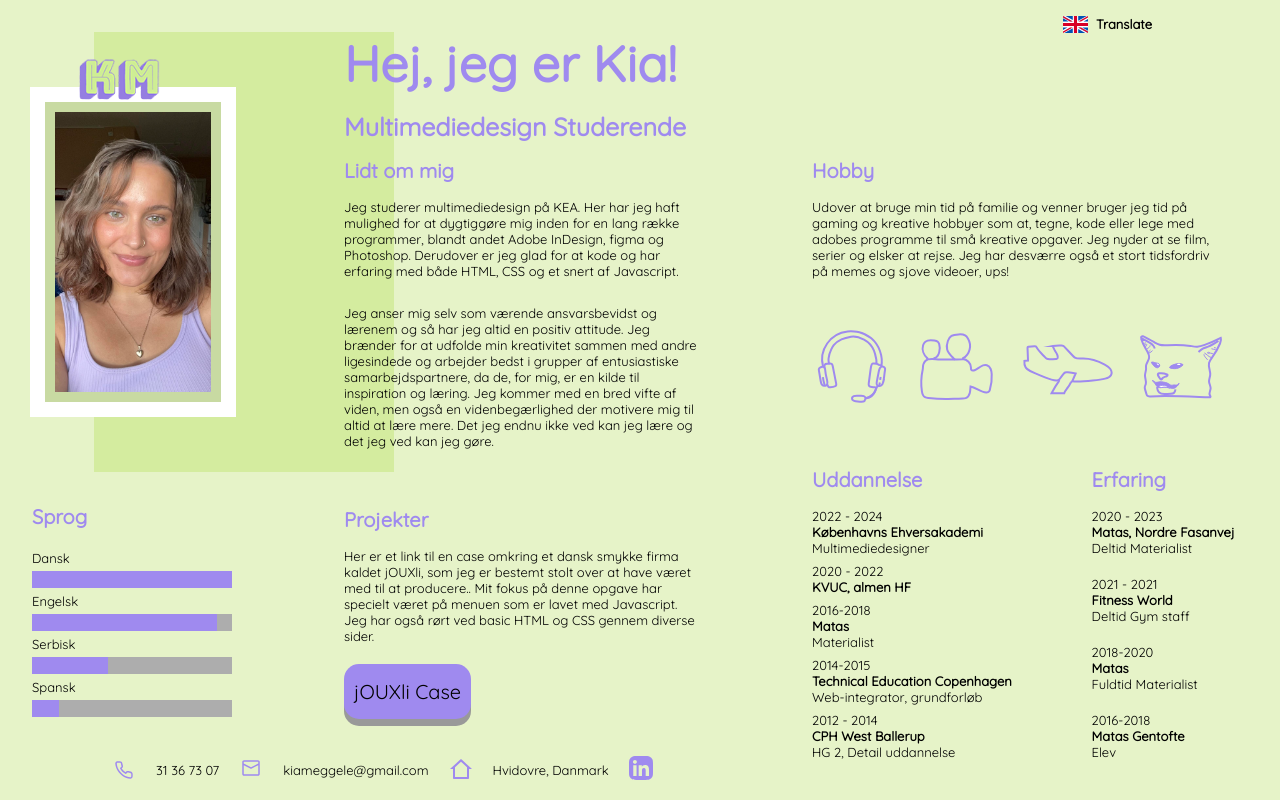
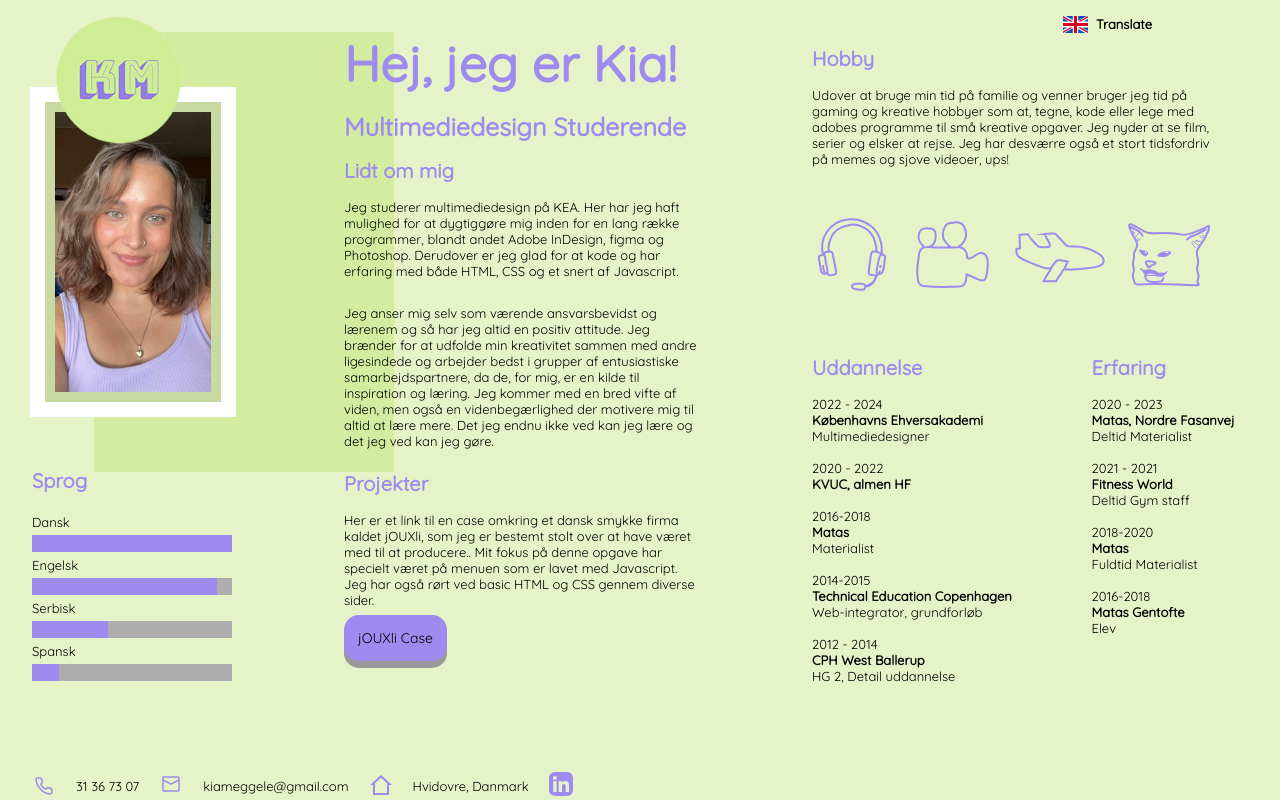
Before and after one commit to Kiameg/onepage_portfolio, a plain HTML site: page index.html in a window 1280 px wide. Drawn offline with Linux system fonts and the light colour scheme.

Commit message:
yes
Co-authored-by: Martin Bruun <dkkmartin@users.noreply.github.com>

```diff
--- a/index.html
+++ b/index.html
@@ -20,7 +20,7 @@
             <p class="translate_p">Translate</p>
         </div>
     </header>
-    <img class="logo1" src="img/logo2.webp" alt="">
+    <img class="logo1" src="img/logo3.webp" alt="">
     <main>
 
         <section class="column1">
--- a/style.css
+++ b/style.css
@@ -90,10 +90,10 @@ h3 {
 }
 .hobby_icons {
   display: flex;
-  width: 100%;
-  gap: 20px;
+  gap: 1em;
   padding-top: 2em;
 }
+
 .om_migp {
   max-width: 358px;
   padding-bottom: 2em;
@@ -251,9 +251,8 @@ footer {
   z-index: 2;
 }
 
-@media only screen and (min-width: 1200px) and (max-width: 1600px) {
+@media only screen and (min-width: 1000px) and (max-width: 1600px) {
   main {
-    display: grid;
     grid-template-columns: 1fr 3fr;
     padding-left: 2em;
   }
@@ -316,3 +315,31 @@ footer {
     z-index: 1;
   }
 }
+
+@media only screen and (min-height: 700px) and (max-height: 900px) {
+  .sprog,
+  h3.projekter:nth-child(1) {
+    margin-top: -1em;
+  }
+
+  .button {
+    margin: 0;
+    margin-top: 0.5em;
+    font-size: 14px;
+    padding: 1em;
+  }
+
+  .footer_icons {
+    padding: 0;
+  }
+
+  .column2_box2_box2,
+  .column2_box2_box4 {
+    margin-top: -7em;
+  }
+
+  .ul_con {
+    justify-content: start !important;
+    gap: 1em !important;
+  }
+}
```
Also changed, not shown: img/airplane.svg (deleted), img/camera.svg (deleted), img/cat.svg (deleted), img/headphones.svg (deleted), img/me.jpg (deleted).
